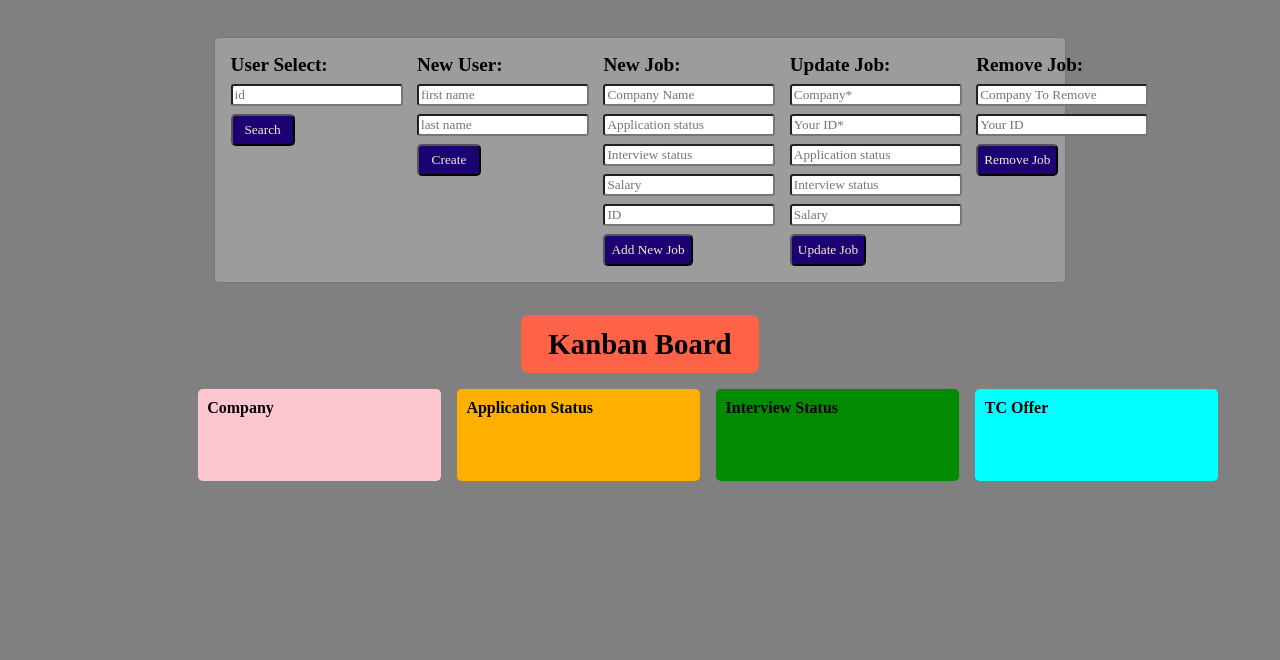
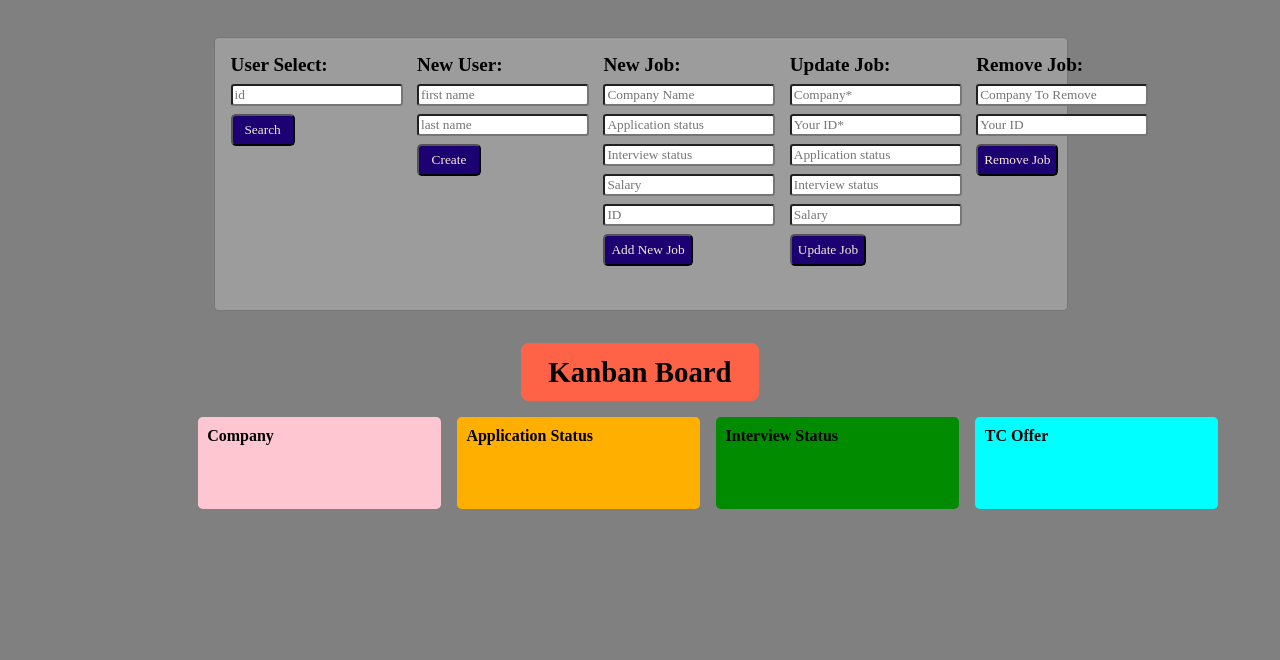
Before and after one commit to m-mickler/MVP-Job-Tracker, a website: page static/index.html in a window 1280 px wide. Shown: the part 140-800 px from the top of the page. Drawn offline with nearby package versions, Linux system fonts and the light colour scheme; a web font is replaced by a local one.

Commit message:
some style changes again

```diff
--- a/static/app.css
+++ b/static/app.css
@@ -42,6 +42,9 @@
     border-radius: .3rem;
     margin: 1rem;
     padding: 1rem;
+    min-height: 15rem;
+    max-width: 51.3rem;
+    min-width: 51.3rem;
 
   }
 
```
